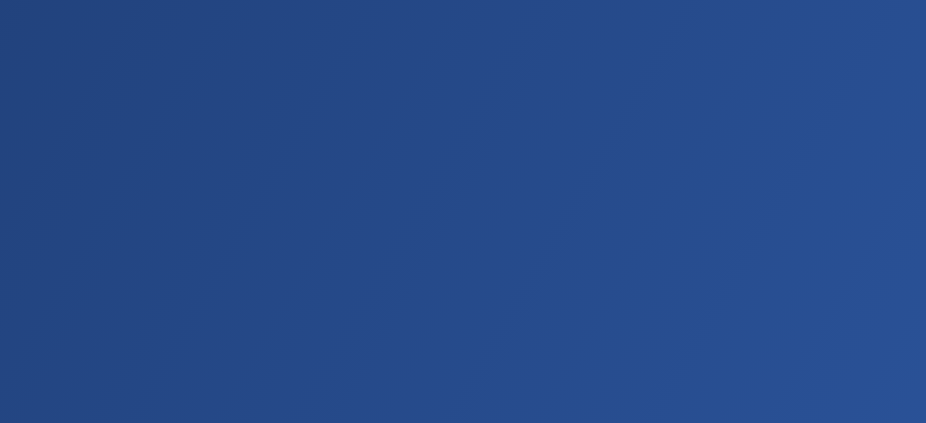
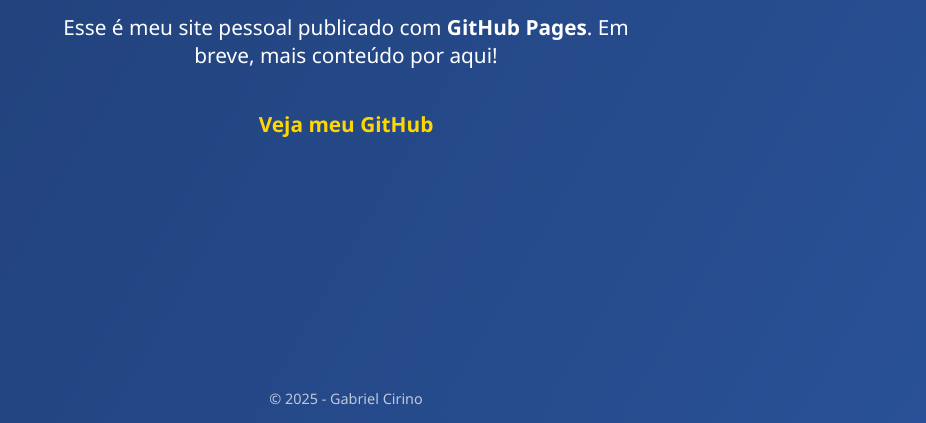
Before and after one commit to bicirino/bicirino.github.io, a plain HTML site: page index.html in a window 1280 px wide. Shown: the part 377-800 px from the top of the page, without its empty margins (294-1220 px from the left). Drawn offline with Linux system fonts and the light colour scheme.

Commit message:
Update index.html

```diff
--- a/index.html
+++ b/index.html
@@ -21,3 +21,30 @@
       font-size: 3rem;
       margin-bottom: 0.5rem;
     }
+    p {
+      font-size: 1.3rem;
+      max-width: 600px;
+    }
+    a {
+      color: #ffd700;
+      text-decoration: none;
+      font-weight: bold;
+    }
+    a:hover {
+      text-decoration: underline;
+    }
+    footer {
+      position: absolute;
+      bottom: 15px;
+      font-size: 0.9rem;
+      opacity: 0.7;
+    }
+  </style>
+</head>
+<body>
+  <h1>🚀 Bem-vindo ao meu site!</h1>
+  <p>Esse é meu site pessoal publicado com <strong>GitHub Pages</strong>. Em breve, mais conteúdo por aqui!</p>
+  <p><a href="https://github.com/bicirino" target="_blank">Veja meu GitHub</a></p>
+  <footer>&copy; 2025 - Gabriel Cirino</footer>
+</body>
+</html>
```
